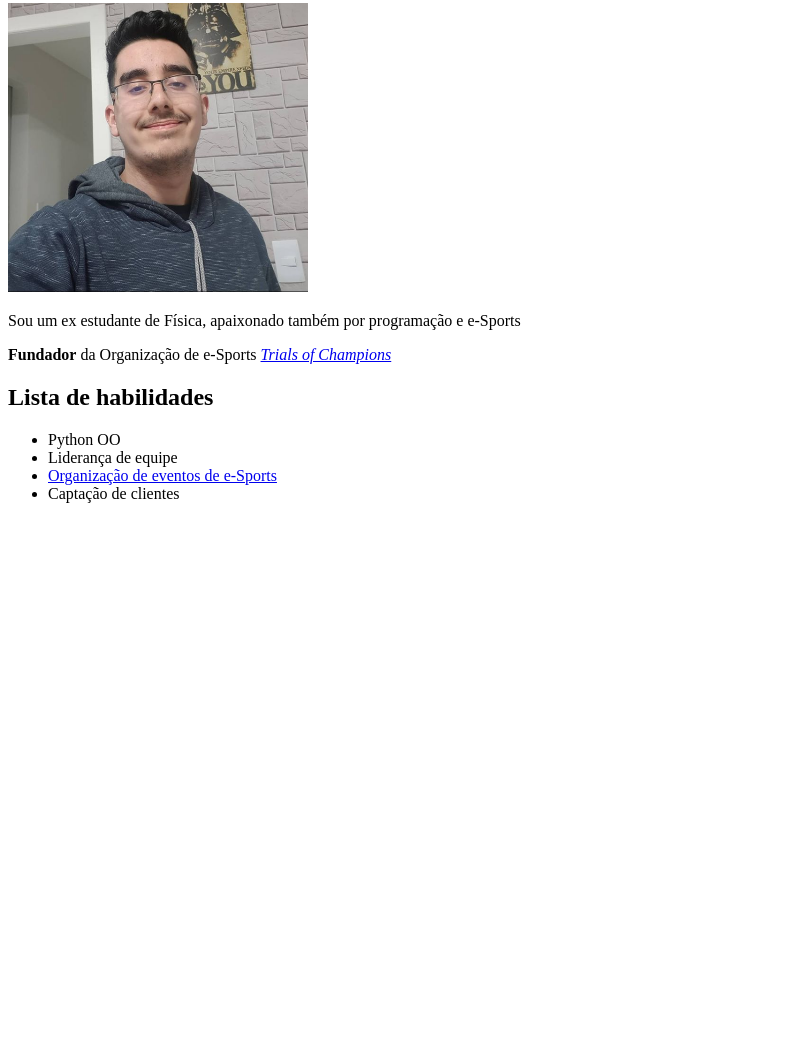
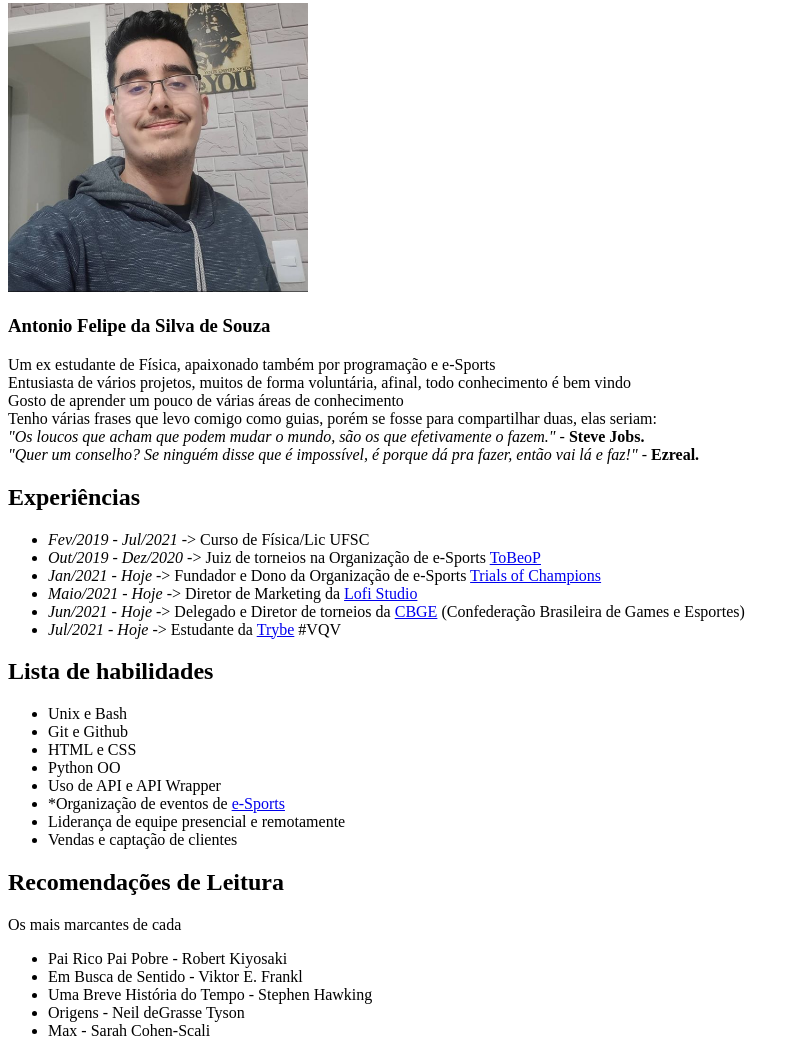
Before and after one commit to antonio272a/antonio272a.github.io, a plain HTML site: page index.html in a window 1280 px wide. Shown: the part 77-1133 px from the top of the page, without its empty margins (0-800 px from the left). Before the commit the page ends 800 px from the top, so only its background shows below. Drawn offline with Linux system fonts and the light colour scheme.

Commit message:
Atualizada a descrição e recomendações de leitura

```diff
--- a/index.html
+++ b/index.html
@@ -4,18 +4,49 @@
     <meta charset="UTF-8">
     <title>Antonio Souza</title>
   </head>
+  <header>
+
+  </header>
   <body>
     <h1>Quem sou eu?</h1>
-    <img src="perfil.png" width="300px">
-    <p>Sou um ex estudante de Física, apaixonado também por programação e e-Sports</p>
-    <p id="trials"><strong>Fundador</strong> da Organização de e-Sports <a href="https://www.trialsofchampions.com" target="_blank"><em>Trials of Champions</em></a></p>
+      <img src="perfil.png" width="300px" alt="Foto de perfil de Antonio Souza">
+      <h3>Antonio Felipe da Silva de Souza</h3>
+      <p>
+      Um ex estudante de Física, apaixonado também por programação e e-Sports <br>
+      Entusiasta de vários projetos, muitos de forma voluntária, afinal, todo conhecimento é bem vindo <br>
+      Gosto de aprender um pouco de várias áreas de conhecimento <br>
+      Tenho várias frases que levo comigo como guias, porém se fosse para compartilhar duas, elas seriam:<br>
+      <em>"Os loucos que acham que podem mudar o mundo, são os que efetivamente o fazem."</em> - <strong>Steve Jobs.</strong><br>
+      <em>"Quer um conselho? Se ninguém disse que é impossível, é porque dá pra fazer, então vai lá e faz!"</em> - <strong>Ezreal.</strong>
+      </p>
+    <h2>Experiências</h2>
+      <ul>
+        <li><em>Fev/2019 - Jul/2021</em> -> Curso de Física/Lic UFSC</li>
+        <li><em>Out/2019 - Dez/2020</em> -> Juiz de torneios na Organização de e-Sports <a href="https://www.tobeop.com">ToBeoP</a></li>
+        <li id="trials"><em>Jan/2021 - Hoje</em> -> Fundador e Dono da Organização de e-Sports <a href="https://www.trialsofchampions.com">Trials of Champions</a></li>
+        <li><em>Maio/2021 - Hoje</em> -> Diretor de Marketing da <a href="https://www.instagram.com/lofistudiodesign/">Lofi Studio</a></li>
+        <li><em>Jun/2021 - Hoje</em> -> Delegado e Diretor de torneios da <a href="https://cbge.com.br">CBGE</a> (Confederação Brasileira de Games e Esportes)</li>
+        <li><em>Jul/2021 - Hoje</em> -> Estudante da <a href="https://www.betrybe.com">Trybe</a> #VQV</li>
+      </ul>
     <h2>Lista de habilidades</h2>
-    <ul>
-      <li>Python OO</li>
-      <li>Liderança de equipe</li>
-      <li><a href="#trials">Organização de eventos de e-Sports</a></li>
-      <li>Captação de clientes</li>
-    </ul>
-
+      <ul>
+        <li>Unix e Bash</li>
+        <li>Git e Github</li>
+        <li>HTML e CSS</li>
+        <li>Python OO</li>
+        <li>Uso de API e API Wrapper</li>
+        <li>*Organização de eventos de <a href="#trials">e-Sports</a></li>
+        <li>Liderança de equipe presencial e remotamente</li>
+        <li>Vendas e captação de clientes</li>
+      </ul>
+    <h2>Recomendações de Leitura</h2>
+      <p>Os mais marcantes de cada</p>
+      <ul>
+        <li>Pai Rico Pai Pobre - Robert Kiyosaki</li>
+        <li>Em Busca de Sentido - Viktor E. Frankl </li>
+        <li>Uma Breve História do Tempo - Stephen Hawking</li>
+        <li>Origens - Neil deGrasse Tyson</li>
+        <li>Max - Sarah Cohen-Scali</li>
+      </ul>
   </body>
 </html>
```
